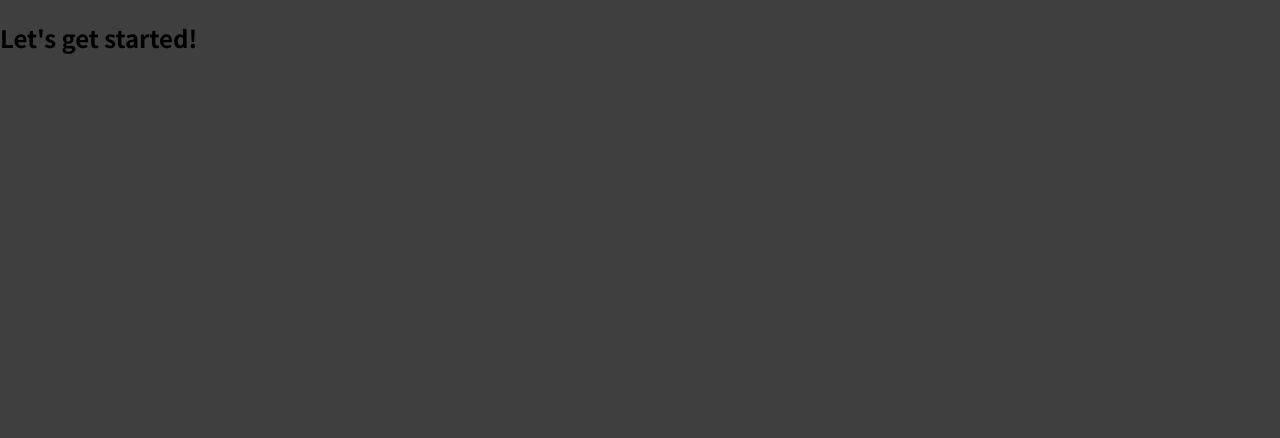
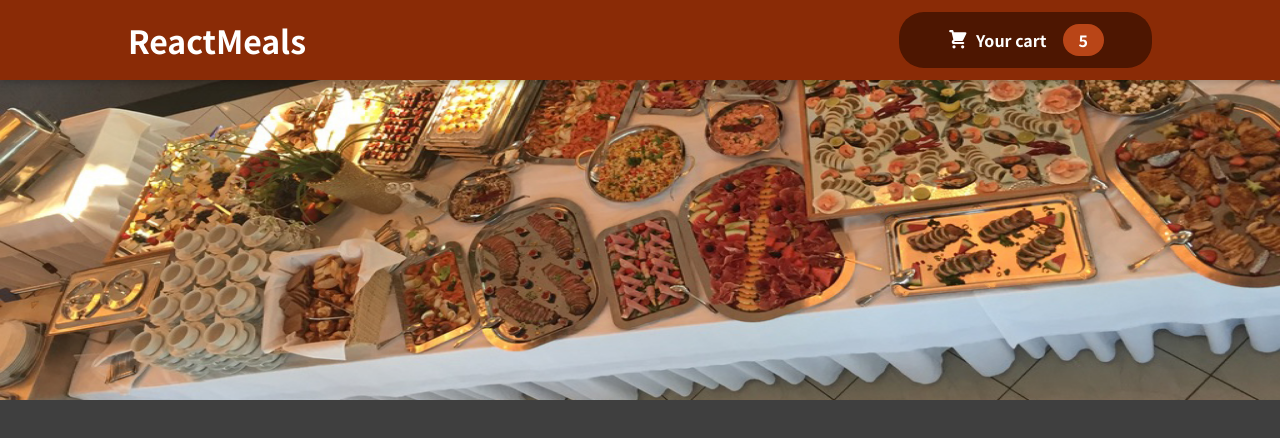
Before and after one commit to AayushShuk1a/Food-Order, a React (Create React App) app: page / in a window 1280 px wide. Shown: the top 438 px of the page. Built offline with nearby package versions, Linux system fonts and the light colour scheme.

Commit message:
header-added

```diff
--- a/src/App.js
+++ b/src/App.js
@@ -1,8 +1,12 @@
+import React from "react";
+import { Fragment } from "react/cjs/react.production.min";
+import Header from "./Components/Layout/Header";
+
 function App() {
   return (
-    <div>
-      <h2>Let's get started!</h2>
-    </div>
+    <Fragment>
+      <Header></Header>
+    </Fragment>
   );
 }
 
--- /dev/null
+++ b/src/Components/Carts/CartIcon.js
@@ -0,0 +1,13 @@
+const CartIcon = () => {
+  return (
+    <svg
+      xmlns="http://www.w3.org/2000/svg"
+      viewBox="0 0 20 20"
+      fill="currentColor"
+    >
+      <path d="M3 1a1 1 0 000 2h1.22l.305 1.222a.997.997 0 00.01.042l1.358 5.43-.893.892C3.74 11.846 4.632 14 6.414 14H15a1 1 0 000-2H6.414l1-1H14a1 1 0 00.894-.553l3-6A1 1 0 0017 3H6.28l-.31-1.243A1 1 0 005 1H3zM16 16.5a1.5 1.5 0 11-3 0 1.5 1.5 0 013 0zM6.5 18a1.5 1.5 0 100-3 1.5 1.5 0 000 3z" />
+    </svg>
+  );
+};
+
+export default CartIcon;
--- /dev/null
+++ b/src/Components/Layout/CartButton.js
@@ -0,0 +1,16 @@
+import CartIcon from "../Carts/CartIcon";
+import classes from "./CartButton.module.css";
+
+const CartButton = (props) => {
+  return (
+    <button className={classes.button}>
+      <span className={classes.icon}>
+        <CartIcon />
+      </span>
+      <span>Your cart</span>
+      <span className={classes.badge}>5</span>
+    </button>
+  );
+};
+
+export default CartButton;
--- /dev/null
+++ b/src/Components/Layout/CartButton.module.css
@@ -0,0 +1,59 @@
+.button {
+  cursor: pointer;
+  font: inherit;
+  border: none;
+  background-color: #4d1601;
+  color: white;
+  padding: 0.75rem 3rem;
+  display: flex;
+  justify-content: space-around;
+  align-items: center;
+  border-radius: 25px;
+  font-weight: bold;
+}
+
+.button:hover,
+.button:active {
+  background-color: #2c0d00;
+}
+
+.icon {
+  width: 1.35rem;
+  height: 1.35rem;
+  margin-right: 0.5rem;
+}
+
+.badge {
+  background-color: #b94517;
+  padding: 0.25rem 1rem;
+  border-radius: 25px;
+  margin-left: 1rem;
+  font-weight: bold;
+}
+
+.button:hover .badge,
+.button:active .badge {
+  background-color: #92320c;
+}
+
+.bump {
+  animation: bump 300ms ease-out;
+}
+
+@keyframes bump {
+  0% {
+    transform: scale(1);
+  }
+  10% {
+    transform: scale(0.9);
+  }
+  30% {
+    transform: scale(1.1);
+  }
+  50% {
+    transform: scale(1.15);
+  }
+  100% {
+    transform: scale(1);
+  }
+}
--- /dev/null
+++ b/src/Components/Layout/Header.js
@@ -0,0 +1,22 @@
+import React, { Fragment } from "react";
+import foodImage from "../../Assests/meals.jpg";
+import CartButton from "./CartButton";
+import classes from "./Header.module.css";
+
+const Header = () => {
+  return (
+    <Fragment>
+      <header className={classes.header}>
+        <h1>ReactMeals</h1>
+        <CartButton />
+      </header>
+      <img
+        src={foodImage}
+        alt="Food on table"
+        className={classes["main-image"]}
+      ></img>
+    </Fragment>
+  );
+};
+
+export default Header;
--- /dev/null
+++ b/src/Components/Layout/Header.module.css
@@ -0,0 +1,29 @@
+.header {
+  position: fixed;
+  top: 0;
+  left: 0;
+  width: 100%;
+  height: 5rem;
+  background-color: #8a2b06;
+  color: white;
+  display: flex;
+  justify-content: space-between;
+  align-items: center;
+  padding: 0 10%;
+  box-shadow: 0 2px 8px rgba(0, 0, 0, 0.25);
+  z-index: 10;
+}
+
+.main-image {
+  width: 100%;
+  height: 25rem;
+  z-index: 0;
+  overflow: hidden;
+}
+
+.main-image img {
+  width: 110%;
+  height: 100%;
+  object-fit: cover;
+  transform: rotateZ(-5deg) translateY(-4rem) translateX(-1rem);
+}
```
Also changed, not shown: src/Assests/meals.jpg (added), 1 other file (tests, documents, lock files or other folders).
